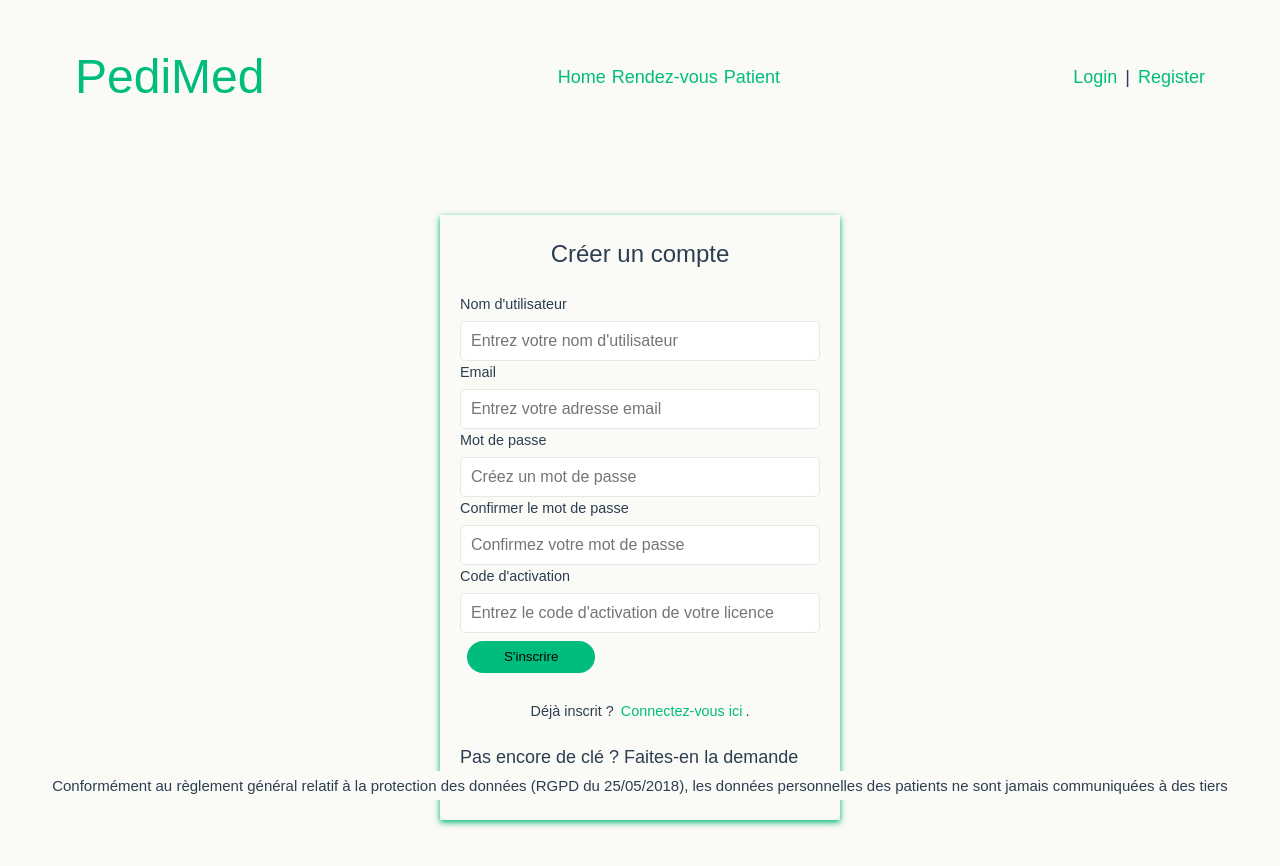
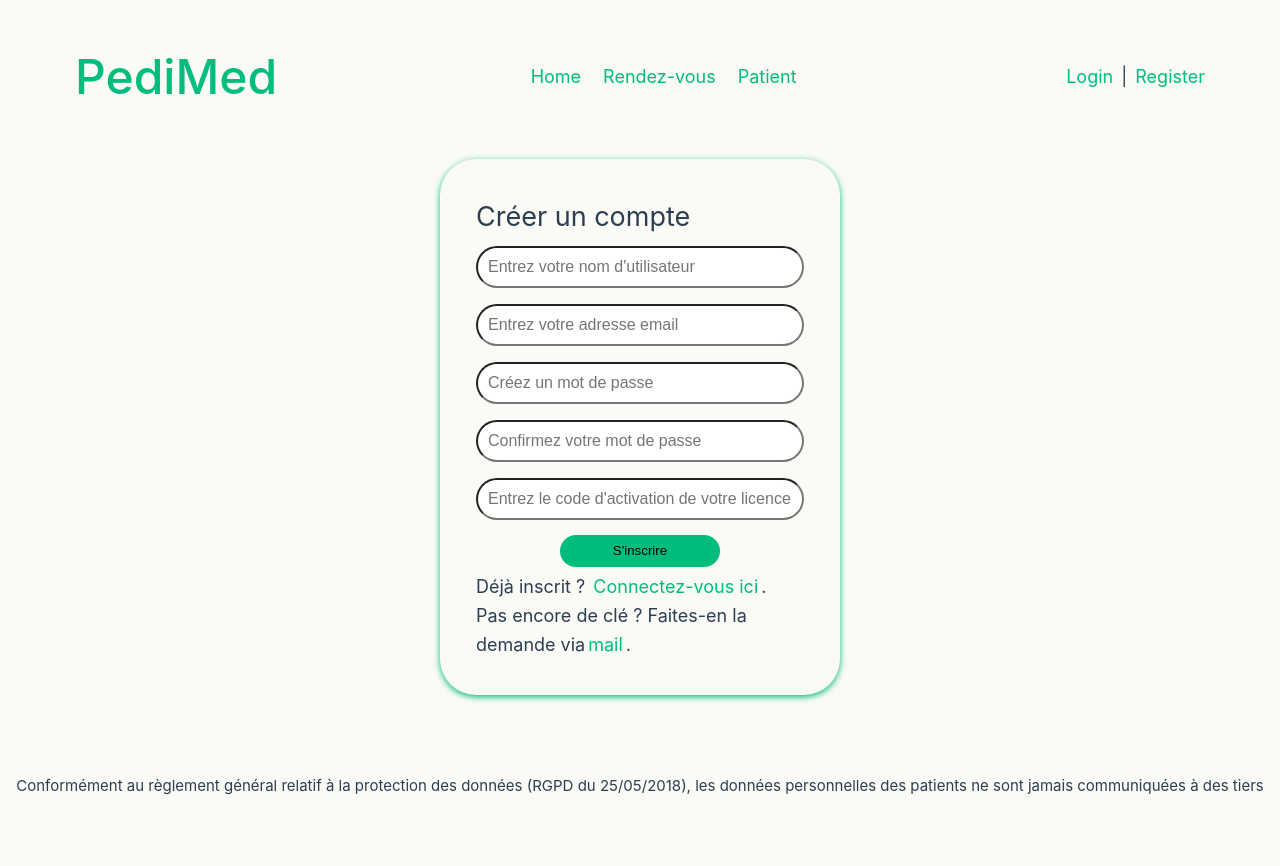
Before and after one commit to LJKhnor/peditrack_vue_2, a Vue app: page /register in a window 1280 px wide. Shown: the top 866 px of the page. After the commit the page ends 800 px from the top, so only its background shows below. Built offline with nearby package versions, Linux system fonts and the light colour scheme.

Commit message:
plus de css

```diff
--- a/src/assets/main.css
+++ b/src/assets/main.css
@@ -18,6 +18,10 @@ footer {
   background-color: var(--color-background);
   color: var(--color-text);
   text-align: center;
+}
+.content {
+  display: flex;
+  justify-content: center;
 }
 .btn {
   background-color: var(--color-theme);
@@ -58,8 +62,17 @@ footer {
 .info-block p {
   width: 50%;
 }
+.select-block-input {
+  width: 30vw;
+  height: 2em;
+  border-radius: 2em;
+  padding: 0 2%;
+}
+option {
+  border-radius: inherit;
+}
 .info-block-input {
-  width: 2vw;
+  width: 30vw;
   height: 2em;
   border-radius: 2em;
   padding: 0 2%;
--- a/src/components/EditPatientRecord.vue
+++ b/src/components/EditPatientRecord.vue
@@ -4,7 +4,7 @@
     <div>
       <select
         name="select-foot"
-        class="info-block-input"
+        class="select-block-input"
         type="text"
         id="patient-select"
         @change="handleSelectionChange"
@@ -158,7 +158,6 @@ export default {
 </script>
 
 <style>
-
 @media (max-width: 480px) {
   .patient-infos {
     width: 90vw; /* Sur petits écrans, prend 90% de la largeur du viewport */
--- a/src/components/NavBar.vue
+++ b/src/components/NavBar.vue
@@ -5,9 +5,9 @@
   <div class="container-nav">
     <h1 class="container-nav-title color-theme">{{ msg }}</h1>
     <div class="routerlink">
-      <span><RouterLink to="/">Home</RouterLink></span>
-      <span><RouterLink to="/appointment">Rendez-vous</RouterLink></span>
-      <span><RouterLink to="/patient">Patient</RouterLink></span>
+      <RouterLink to="/">Home</RouterLink>
+      <RouterLink to="/appointment">Rendez-vous</RouterLink>
+      <RouterLink to="/patient">Patient</RouterLink>
       <!-- <RouterLink to="/map">Map</RouterLink> -->
       <!-- <RouterLink to="/data">Données</RouterLink> -->
     </div>
@@ -76,10 +76,12 @@ export default {
   display: flex;
   justify-content: center;
 }
-.routerlink > span {
+.routerlink > a {
   text-align: center;
+  margin: 0 2vh 0 0;
 }
 #conn-option {
+  text-align: center;
   align-content: center;
 }
 /* .user-info {
--- a/src/views/Login.vue
+++ b/src/views/Login.vue
@@ -1,14 +1,25 @@
 <template>
   <div class="login-container">
+    <h2 class="h2-register">Se connecter</h2>
     <div clas="container-form">
       <form class="login-form">
         <div>
-          <label for="username">Nom d'utilisateur :</label>
-          <input class="input-login" type="text" name="username" v-model="form.username" />
+          <input
+            class="input-login"
+            type="text"
+            name="username"
+            v-model="form.username"
+            placeholder="Nom d'utilisateur"
+          />
         </div>
         <div>
-          <label for="password">Mot de passe:</label>
-          <input class="input-login" type="password" name="password" v-model="form.password" />
+          <input
+            class="input-login"
+            type="password"
+            name="password"
+            v-model="form.password"
+            placeholder="Mot de passe"
+          />
         </div>
         <div class="login-connection">
           <input type="submit" class="btn" value="Se connecter" @click.prevent="login" />
@@ -72,10 +83,10 @@ export default {
   width: 100%;
   max-width: 400px;
   background: var(--color-background);
-  border-radius: 8px;
+  border-radius: 2em;
   box-shadow: 0 2px 6px var(--color-theme);
   padding: 2em;
-  margin: 20vh 20vw;
+  margin: 15vh 0;
 }
 
 /* .container-form {
@@ -94,18 +105,18 @@ export default {
   font-size: 0.9rem;
   color: var(--color-text);
 } */
-
+.login-connection {
+  align-items: center;
+}
 .input-login[type='text'],
 .input-login[type='password'] {
   padding: 10px;
-  border: 1px solid #ccc;
-  border-radius: 5px;
+  margin: 1vh 0;
+  /* border: 1px solid #ccc; */
+  border-radius: 2em;
   font-size: 1rem;
   outline: none;
   transition: border-color 0.3s ease-in-out;
-}
-.login-connection {
-  align-items: center;
 }
 
 input[type='text']:focus,
--- a/src/views/RegisterView.vue
+++ b/src/views/RegisterView.vue
@@ -2,9 +2,9 @@
   <div class="register-page">
     <div class="register-container">
       <h2 class="h2-register">Créer un compte</h2>
-      <form @submit.prevent="register">
+      <form class="register-form" @submit.prevent="register">
         <div class="form-group">
-          <label for="username">Nom d'utilisateur</label>
+          <!-- <label for="username">Nom d'utilisateur</label> -->
           <input
             class="input-register"
             type="text"
@@ -15,7 +15,7 @@
           />
         </div>
         <div class="form-group">
-          <label for="mail">Email</label>
+          <!-- <label for="mail">Email</label> -->
           <input
             class="input-register"
             type="email"
@@ -26,7 +26,7 @@
           />
         </div>
         <div class="form-group">
-          <label for="password">Mot de passe</label>
+          <!-- <label for="password">Mot de passe</label> -->
           <input
             class="input-register"
             type="password"
@@ -37,7 +37,7 @@
           />
         </div>
         <div class="form-group">
-          <label for="confirm-password">Confirmer le mot de passe</label>
+          <!-- <label for="confirm-password">Confirmer le mot de passe</label> -->
           <input
             class="input-register"
             type="password"
@@ -48,7 +48,7 @@
           />
         </div>
         <div class="form-group">
-          <label>Code d'activation</label>
+          <!-- <label>Code d'activation</label> -->
           <input
             type="text"
             class="input-register"
@@ -57,11 +57,18 @@
             required
           />
         </div>
-        <button type="submit" class="btn register-btn">S'inscrire</button>
+        <div class="register-btn">
+          <button type="submit" class="btn">S'inscrire</button>
+        </div>
       </form>
       <p v-if="showError" id="error">{{ this.message }}</p>
       <p class="redirect-login">Déjà inscrit ? <a href="/login">Connectez-vous ici</a>.</p>
-      <p class="">Pas encore de clé ? Faites-en la demande via<a href="mailto:joachim.lejeune.dev@gmail.com?subject=Demande%20de%20clé%20d'activation pour Pedimed.">mail</a>.</p>
+      <p class="">
+        Pas encore de clé ? Faites-en la demande via<a
+          href="mailto:joachim.lejeune.dev@gmail.com?subject=Demande%20de%20clé%20d'activation pour Pedimed."
+          >mail</a
+        >.
+      </p>
     </div>
   </div>
 </template>
@@ -127,88 +134,112 @@ export default {
 
 <style>
 /* Global Reset */
-* {
+/* * {
   margin: 0;
   padding: 0;
   box-sizing: border-box;
-}
+} */
 
-body {
+/* body {
   font-family: 'Arial', sans-serif;
   background-color: var(--color-background);
-  /* display: flex;
+  display: flex;
   justify-content: center;
-  align-items: center; */
+  align-items: center;
   height: 100vh;
   margin: 0;
-}
-.register-btn {
-  width: 10vw;
-  height: 4vh;
-}
-.register-page {
+} */
+/* .register-btn {
+  text-align: center;
+} */
+/* .register-page {
   width: 100%;
   max-width: 400px;
   background: var(--color-background);
-  border-radius: 8px;
+  border-radius: 2em;
   box-shadow: 0 4px 6px rgba(0, 0, 0, 0.1);
 
   margin: 12vh auto;
-}
+} */
 
 .register-container {
+  width: 100%;
+  max-width: 400px;
+  background: var(--color-background);
+  border-radius: 2em;
+  box-shadow: 0 2px 6px var(--color-theme);
+  padding: 2em;
+  margin: 5vh 0;
+}
+.register-form div {
   display: flex;
   flex-direction: column;
-  gap: 20px;
-  box-shadow: 0 2px 6px var(--color-theme);
-  padding: 20px;
+  gap: 1vh;
 }
-
-.h2-register {
-  text-align: center;
-  font-size: 1.5rem;
-  color: var(--color-text);
-}
-
-.form-group {
-  display: flex;
-  flex-direction: column;
-  gap: 5px;
-}
-
-label {
-  font-size: 0.9rem;
-  color: var(--color-text);
-}
-
-.input-register {
+.input-register[type='text'],
+.input-register[type='password'],
+.input-register[type='email'] {
   padding: 10px;
-  border: 1px solid var(--color-border);
-  border-radius: 5px;
+  margin: 1vh 0;
+  /* border: 1px solid #ccc; */
+  border-radius: 2em;
   font-size: 1rem;
   outline: none;
   transition: border-color 0.3s ease-in-out;
 }
 
-.input-register:focus {
+input[type='text']:focus,
+input[type='password']:focus {
   border-color: var(--color-theme);
 }
+.register-btn {
+  align-items: center;
+}
+/* .h2-register {
+  text-align: center;
+  font-size: 1.5em;
+  color: var(--color-text);
+} */
 
-.btn:hover {
+/* .form-group {
+  display: flex;
+  flex-direction: column;
+  margin: 1em 0;
+} */
+
+/* label {
+  font-size: 0.9rem;
+  color: var(--color-text);
+} */
+
+/* .input-register {
+  padding: 10px;
+  border: 1px solid var(--color-border);
+  border-radius: 2em;
+  font-size: 1.05rem;
+  outline: none;
+  transition: border-color 0.3s ease-in-out;
+} */
+
+/* .input-register:focus {
+  border-color: var(--color-theme);
+} */
+
+/* .btn:hover {
   background-color: var(--color-theme);
-}
+} */
 
-.redirect-login {
+/* .redirect-login {
   text-align: center;
   font-size: 0.9rem;
-}
+} */
 
-.redirect-login a {
+/* .redirect-login a {
   color: var(--color-theme);
   text-decoration: none;
-}
+} */
 
-.redirect-login a:hover {
+/* .redirect-login a:hover {
   text-decoration: underline;
-}
+} */
 </style>
```
